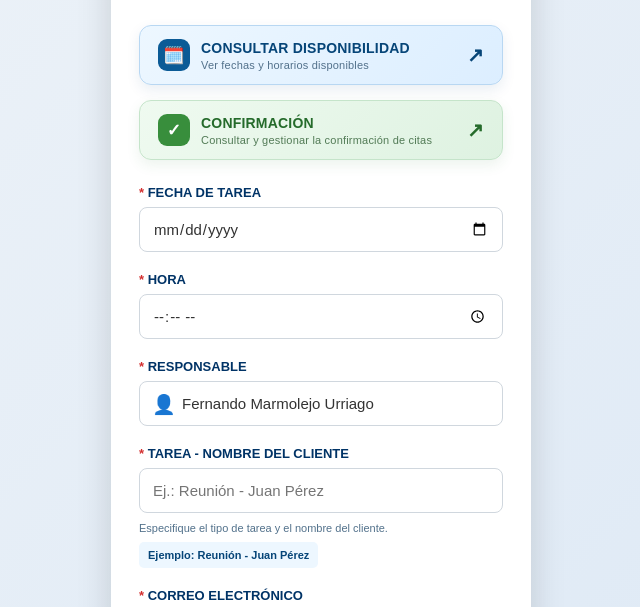
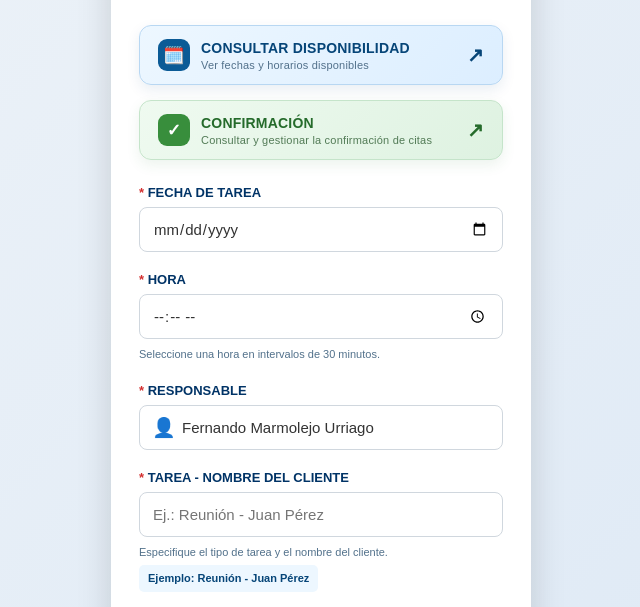
Before and after one commit to fernandomarmolejourriago3-cmd/AGENDA-PERSONAL, a plain HTML site: page index.html in a window 1280 px wide. Shown: the part 191-798 px from the top of the page, without its empty margins (319-959 px from the left). Drawn offline with Linux system fonts and the light colour scheme.

Commit message:
Add help text for time input field

```diff
--- a/index.html
+++ b/index.html
@@ -643,7 +643,12 @@ button:disabled {
                 type="time"
                 id="hora"
                 step="1800"
+                aria-describedby="ayudaHora"
                 required>
+
+            <small class="ayuda-tarea" id="ayudaHora">
+                Seleccione una hora en intervalos de 30 minutos.
+            </small>
 
         </div>
 
```
